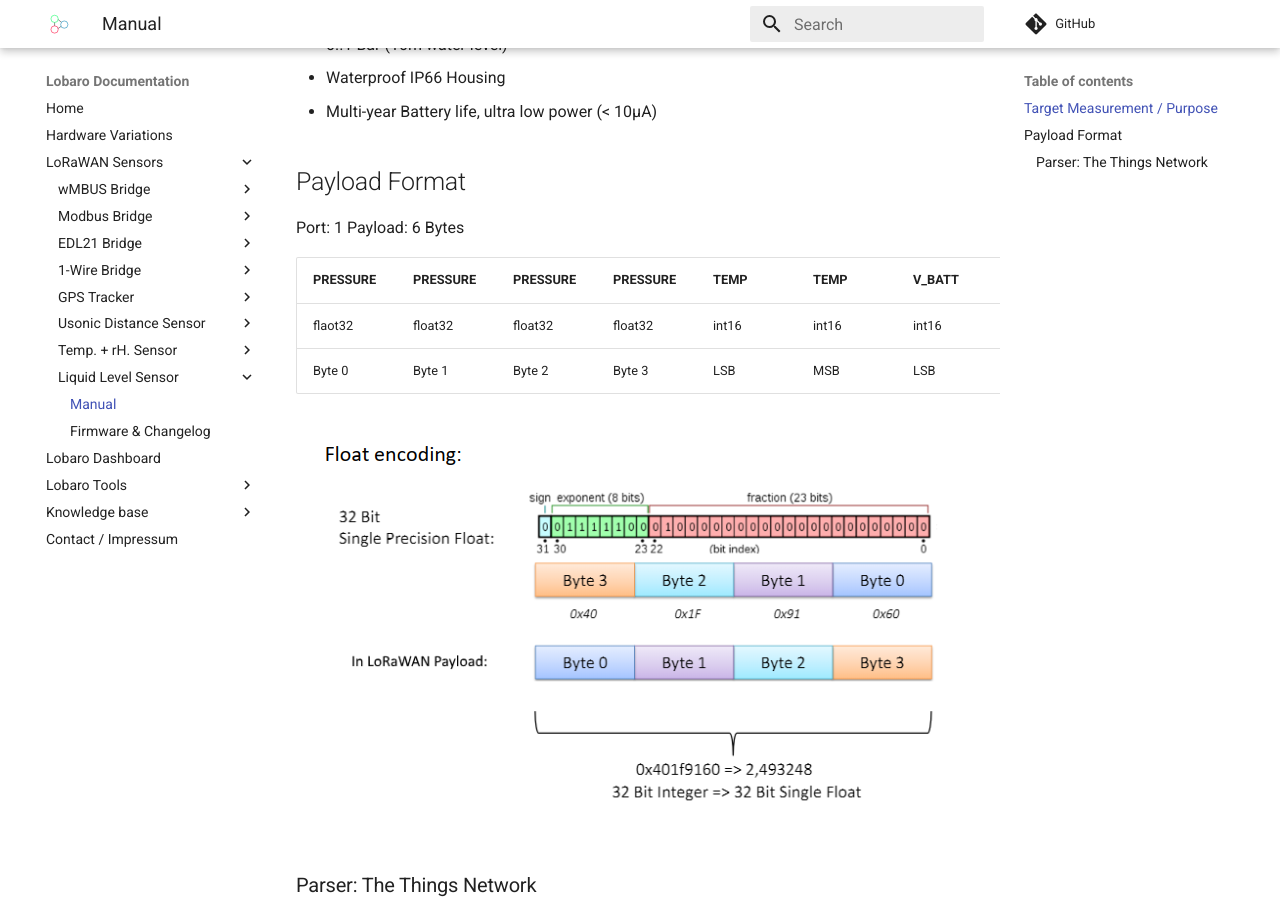
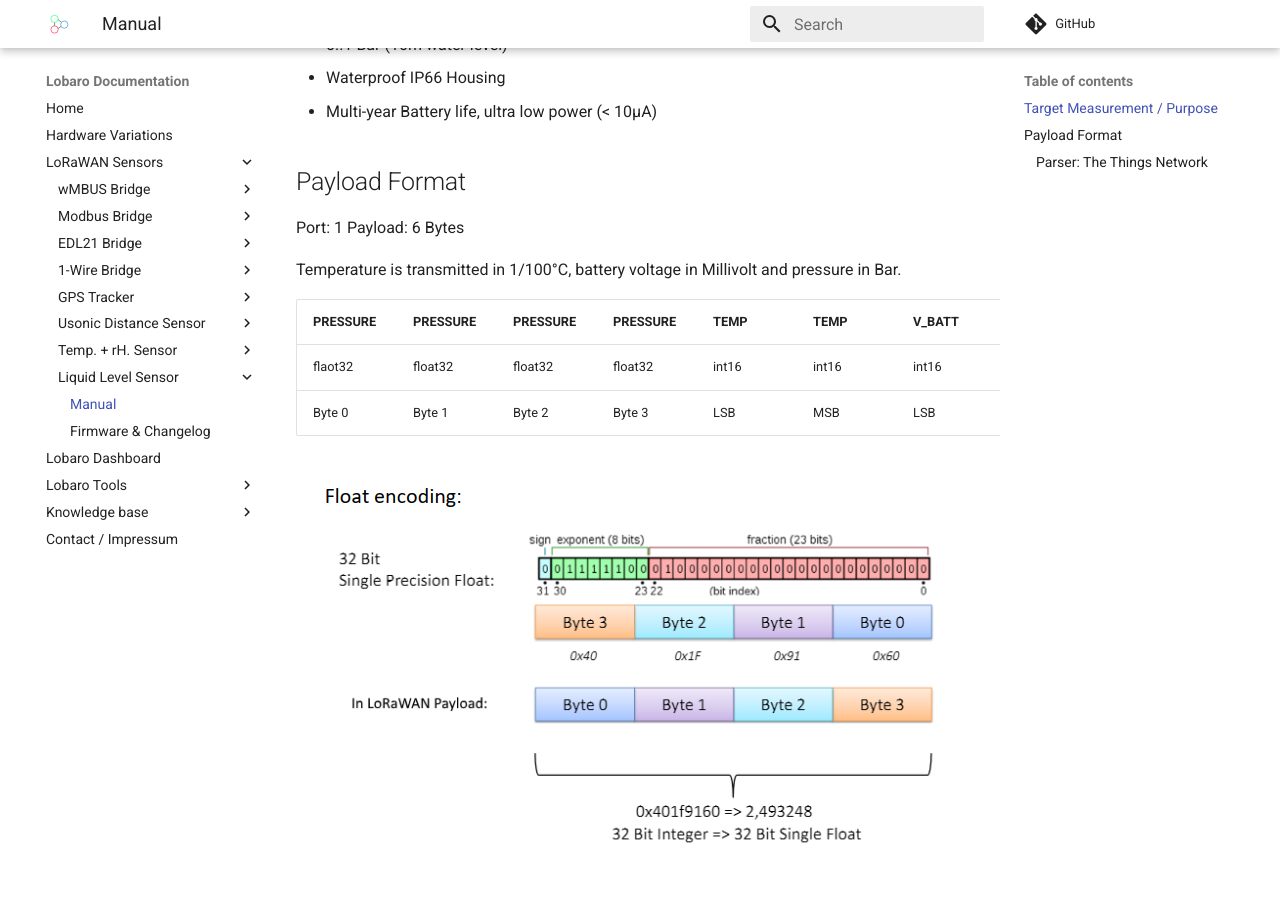
Before and after one commit to Lobaro/docs, an MkDocs documentation site: the page built from docs/lorawan-sensors/pressure-lorawan/index.md, in a window 1280 px wide and 900 px high, scrolled down 817 px. Built offline with MkDocs 1.6.1 and Material for MkDocs 9.7.7, drawn with Linux system fonts in a browser that asks for light colours; a script that is not in the unit is left out; comment, search, counter and statistics services are not loaded.

Commit message:
added units for the values in the lora packets

```diff
--- a/docs/lorawan-sensors/pressure-lorawan/index.md
+++ b/docs/lorawan-sensors/pressure-lorawan/index.md
@@ -19,6 +19,8 @@
 
 Port: 1
 Payload: 6 Bytes
+
+Temperature is transmitted in 1/100&deg;C, battery voltage in Millivolt and pressure in Bar.
 
 | PRESSURE | PRESSURE | PRESSURE | PRESSURE | TEMP | TEMP | V_BATT | V_BATT |
 |------|------|------|------|-----|------|------|------|
```
